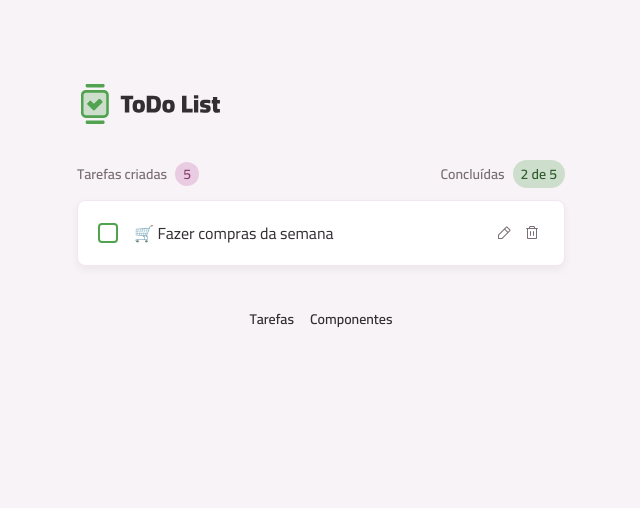
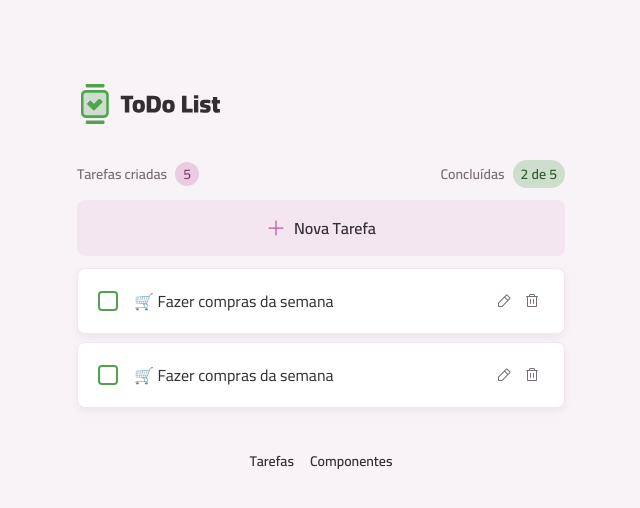
Before and after one commit to Humildeficador/rocketseat-toDoList, a React (Vite) app: page / in a window 1280 px wide. Shown: the top 508 px of the page, without its empty margins (319-959 px from the left). Built offline with nearby package versions, Linux system fonts and the light colour scheme.

Commit message:
TaskItem component created | width, height removed > logo.svg

```diff
--- /dev/null
+++ b/src/core-components/TaskList/TaskList.tsx
@@ -0,0 +1,19 @@
+import PlusIcon from "../../assets/icons/plus.svg?react"
+import { Button } from "../../components/Button/Button"
+import { TaskItem } from "../TaskItem/TaskItem"
+
+export function TaskList() {
+	return (
+		<>
+			<section>
+				<Button icon={PlusIcon} className='w-full'>
+					Nova Tarefa
+				</Button>
+			</section>
+			<section className='space-y-2'>
+				<TaskItem />
+				<TaskItem />
+			</section>
+		</>
+	)
+}
--- a/src/pages/PageHome.tsx
+++ b/src/pages/PageHome.tsx
@@ -1,5 +1,5 @@
 import { Container } from "../components/Container/Container"
-import { TaskItem } from "../core-components/TaskItem/TaskItem"
+import { TaskList } from "../core-components/TaskList/TaskList"
 import { TaskSummary } from "../core-components/TaskSummary/TaskSummary"
 
 export function PageHome() {
@@ -8,7 +8,7 @@ export function PageHome() {
 			<header className="flex justify-between">
 				<TaskSummary />
 			</header>
-				<TaskItem />
+			<TaskList />
 		</Container>
 	)
 }
```
